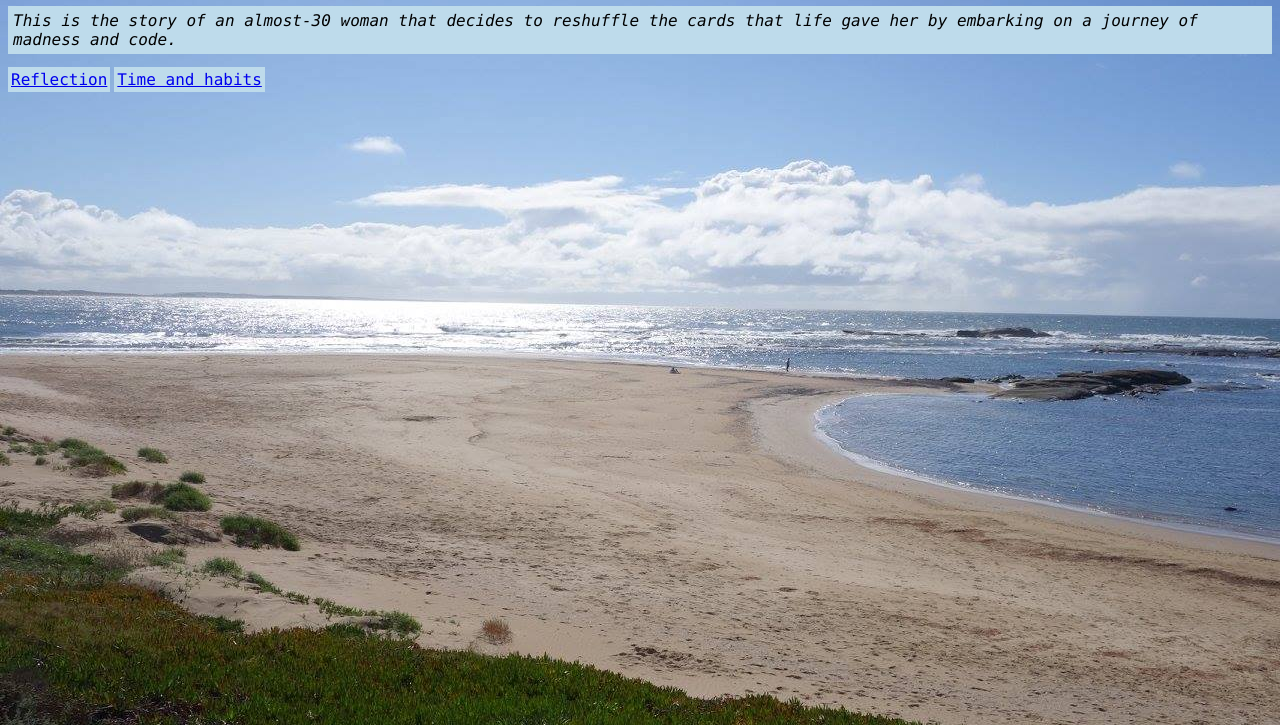
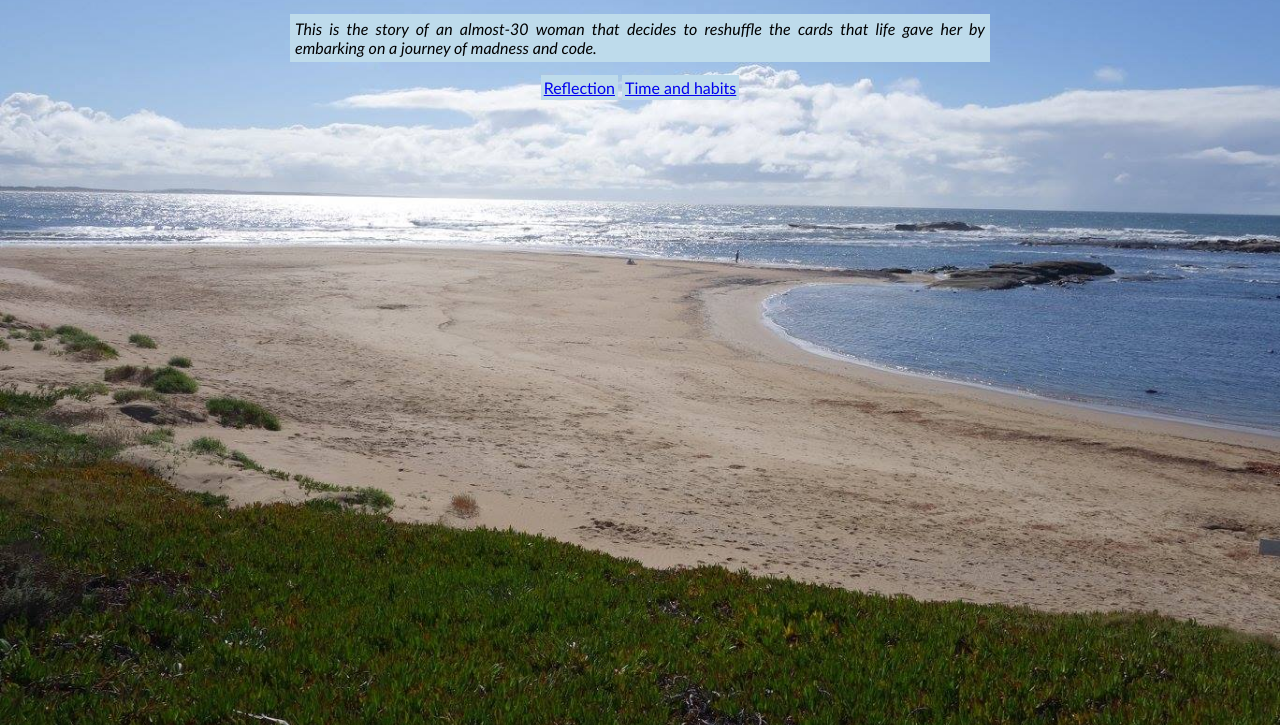
Before and after one commit to gabrielamelian/gabrielamelian.github.io, a plain HTML site: page index.html in a window 1280 px wide. Shown: the part 75-800 px from the top of the page. Drawn offline with Linux system fonts and the light colour scheme.

Commit message:
Add some style fixes

```diff
--- a/index.html
+++ b/index.html
@@ -7,12 +7,13 @@
   </head>
 
   <body>
-    <h1>Gabita's blog of wonders</h1>
+    <section class="wrapper">
+      <h1>Gabita's blog of wonders</h1>
 
-    <p><em>This is the story of an almost-30 woman that decides to reshuffle the cards that life gave her by embarking on a journey of madness and code.</em></p>
+      <p><em>This is the story of an almost-30 woman that decides to reshuffle the cards that life gave her by embarking on a journey of madness and code.</em></p>
 
-    <a href="blog/c1-reflection-blog.html">Reflection</a>
-    <a href="blog/c1-time-and-habits-blog.html">Time and habits</a>
-
+      <a href="blog/c1-reflection-blog.html">Reflection</a>
+      <a href="blog/c1-time-and-habits-blog.html">Time and habits</a>
+    </section>
   </body>
 </html>
--- a/styles/main.css
+++ b/styles/main.css
@@ -1,17 +1,29 @@
-body {
-  background-image: url(fotofinal.jpg);
+
+html, body {
+  height: 100%;
+  margin: 0;
 }
 
-h1, h2, p, a {
-  font-family: "Lucida Console", monospace
+body {
+  background: url(fotofinal.jpg) no-repeat center;
+  background-size: cover;
+  font-family: "Trebuchet MS", Helvetica, sans-serif;
+  text-align: center;
 }
 
 p {
   background: #BEDBEB;
   padding: 5px;
+  text-align: justify;
 }
 
 a {
   background: #BEDBEB;
   padding: 3px;
 }
+
+.wrapper {
+  padding: 20px;
+  max-width: 700px;
+  margin: auto;
+}
```
Also changed, not shown: blog/c1-reflection-blog.html (+2 -1 lines), blog/c1-time-and-habits-blog.html (+2 -1 lines).
